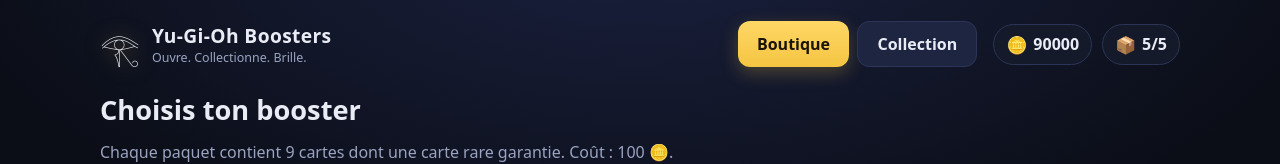
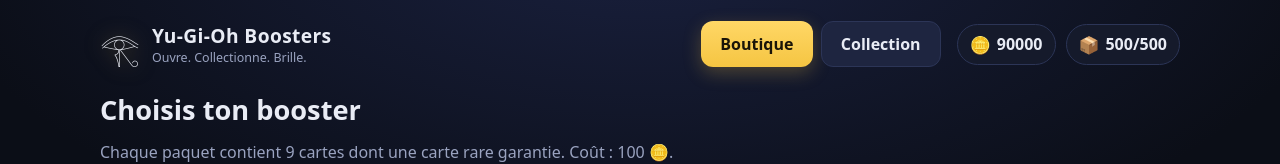
Before and after one commit to JonathanRochelli/TCG-yugioh, a React (Vite) app: page / in a window 1280 px wide. Shown: the top 164 px of the page. Built offline with nearby package versions, Linux system fonts and the light colour scheme.

Commit message:
chore: limite quotidienne à 500 paquets pour les tests
Co-Authored-By: Claude Opus 4.8 <noreply@anthropic.com>
Claude-Session: https://claude.ai/code/session_01MkBQruoWoGQXPBZpdEDcKa

```diff
--- a/src/game/dailyLimit.ts
+++ b/src/game/dailyLimit.ts
@@ -1,5 +1,5 @@
 /** Nombre maximum de paquets ouvrables par jour. */
-export const MAX_PACKS_PER_DAY = 5
+export const MAX_PACKS_PER_DAY = 500
 
 const STORAGE_KEY = 'ygo.dailyLimit.v1'
 
```
